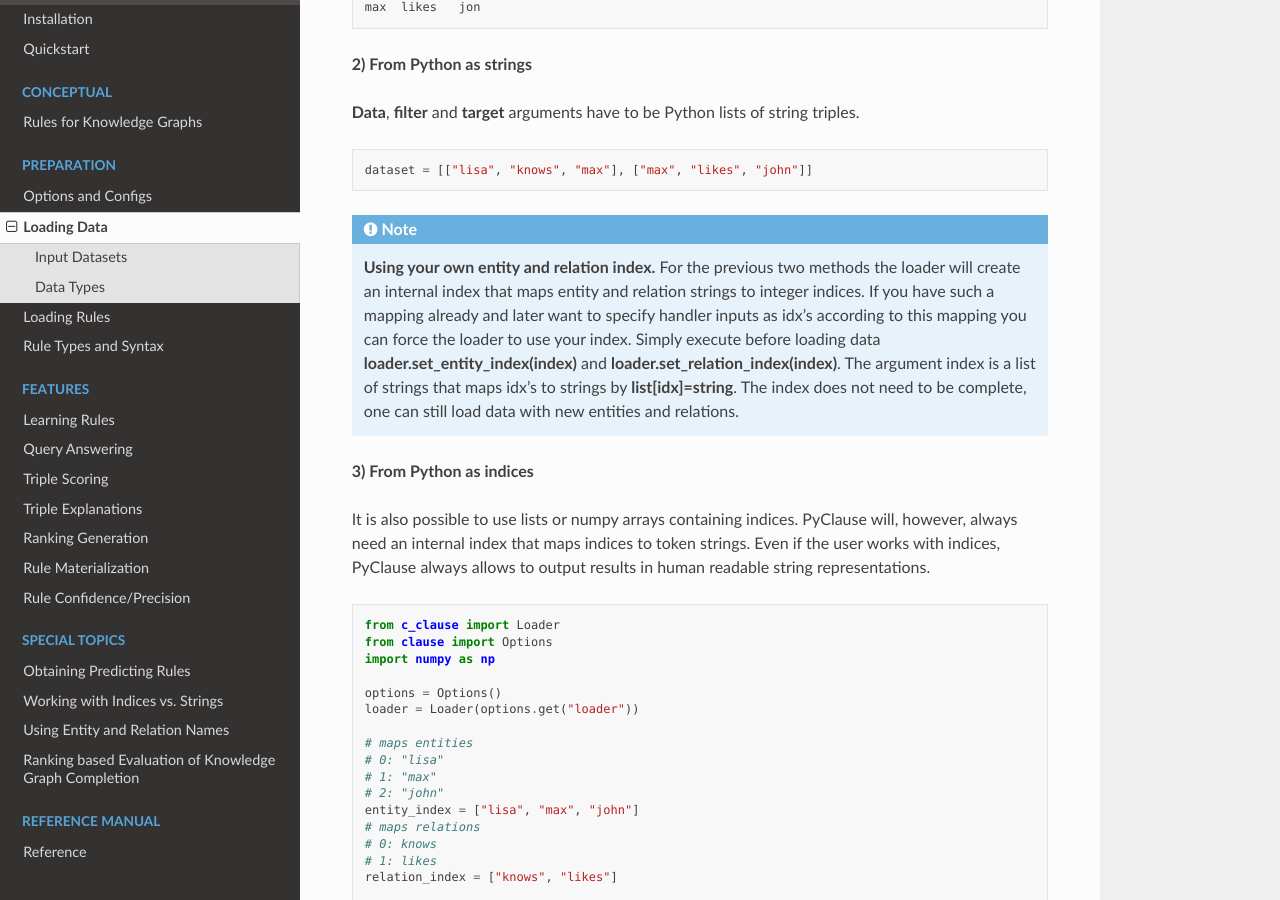
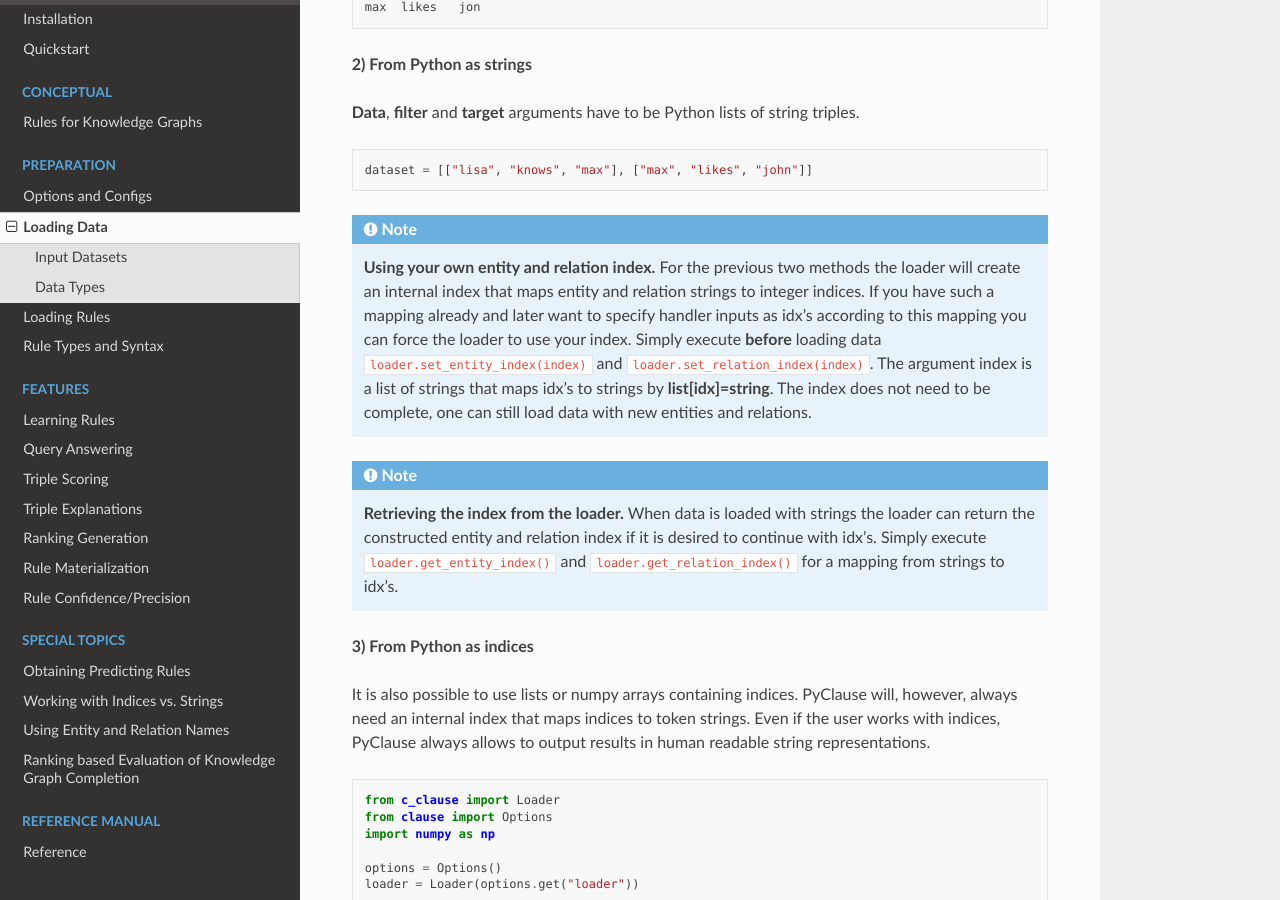
Before and after one commit to symbolic-kg/PyClause, a Sphinx documentation site: the page built from docs/data/loading_data.rst, in a window 1280 px wide and 900 px high, scrolled down 1314 px. Built offline with Sphinx 7.4.7 and the Read the Docs theme 2.0.0, drawn with Linux system fonts in a browser that asks for light colours.

Commit message:
Update docs

```diff
--- a/docs/data/loading_data.rst
+++ b/docs/data/loading_data.rst
@@ -67,8 +67,13 @@ There are three possibilities of how to specify the input datasets. From path (a
 .. note::
 
    **Using your own entity and relation index.** For the previous two methods the loader will create an internal index that maps entity and relation strings to integer indices.
-   If you have such a mapping already and later want to specify handler inputs as idx's according to this mapping you can force the loader to use your index. Simply execute before loading data **loader.set_entity_index(index)** and **loader.set_relation_index(index)**.
+   If you have such a mapping already and later want to specify handler inputs as idx's according to this mapping you can force the loader to use your index. Simply execute **before** loading data ``loader.set_entity_index(index)`` and ``loader.set_relation_index(index)``.
    The argument index is a list of strings that maps idx's to strings by **list[idx]=string**. The index does not need to be complete, one can still load data with new entities and relations.
+
+.. note::
+
+   **Retrieving the index from the loader.** When data is loaded with strings the loader can return the constructed entity and relation index if it is desired to continue with idx's.
+   Simply execute ``loader.get_entity_index()`` and ``loader.get_relation_index()`` for a mapping from strings to idx's.
 
 **3) From Python as indices**
 
--- a/docs/data/loading_rules.rst
+++ b/docs/data/loading_rules.rst
@@ -74,6 +74,11 @@ The identical line format of a rule file can also be directly passed from Python
 
    **Loading a new ruleset.** While data can only be loaded once, when you want to load a new ruleset you can invoke the ``load_rules()`` function again. The old ruleset is deleted.
 
+
+**Writing rules**
+
+The loader can also write back the ruleset to a file with  ``loader.write_rules(path)``. This can be used to store subsets of rules. For instance, the loader could only load one parcticular rule type (see below)
+and subsequently writing the rules will only contain this rule type in the output file.
 
 
 Loading Options
```
